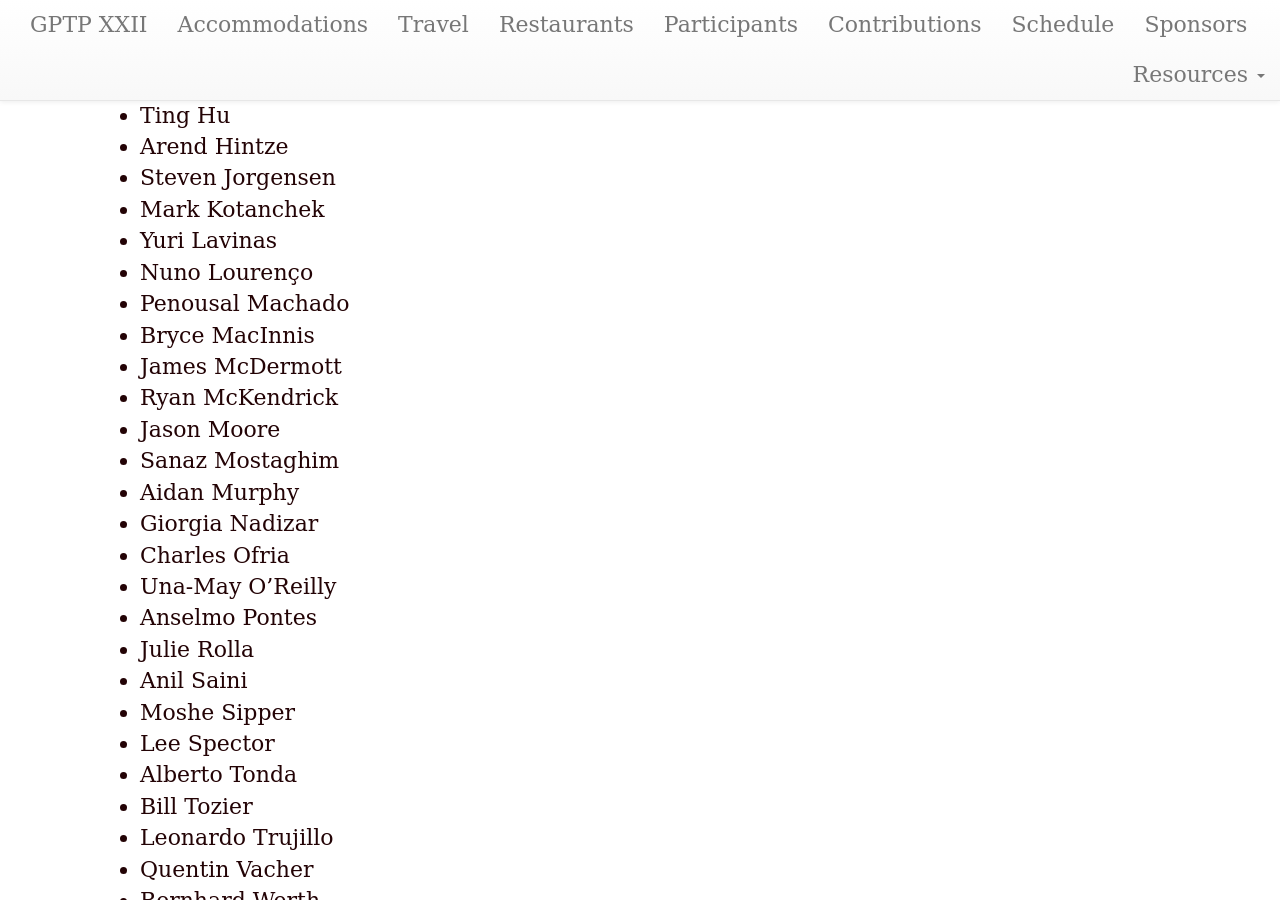
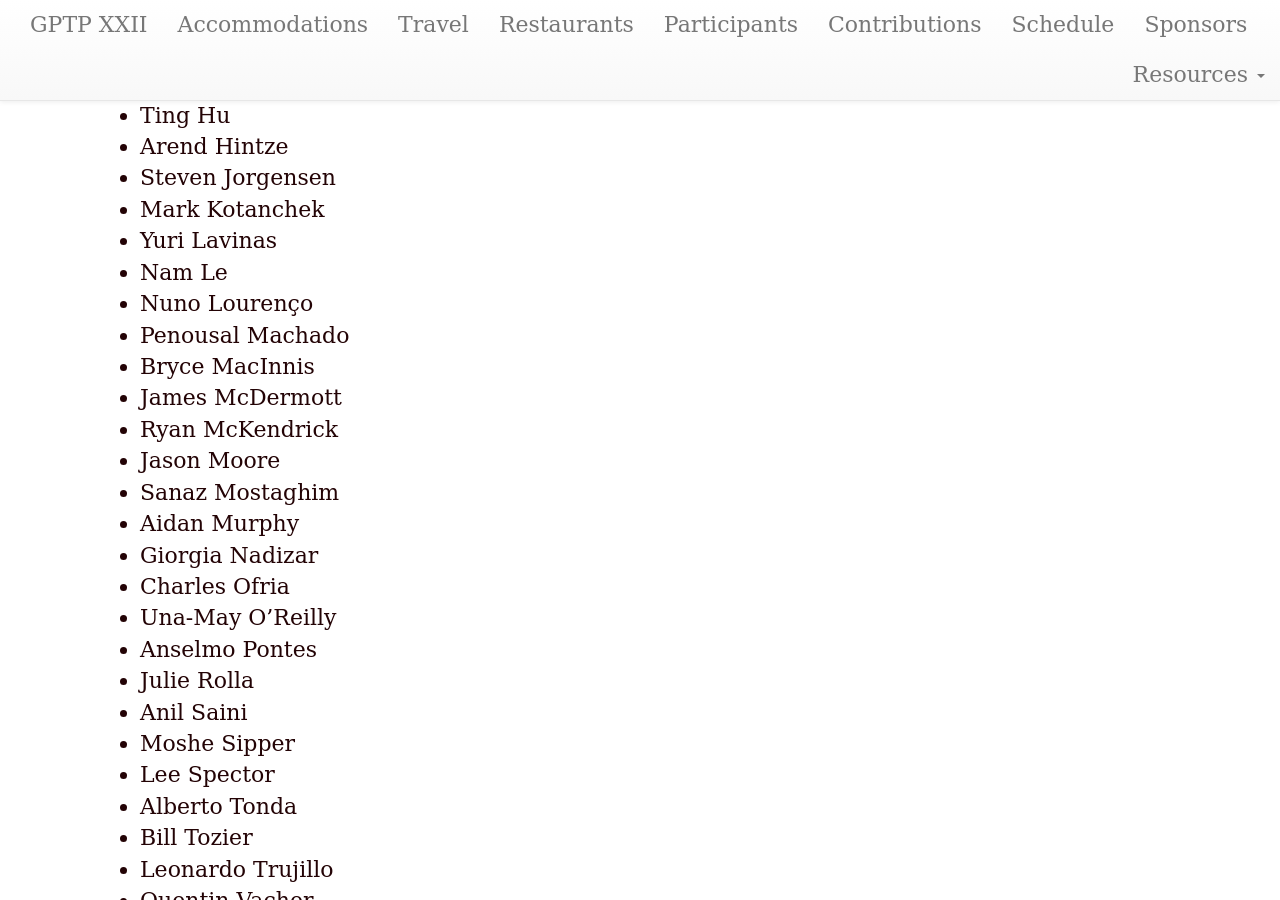
Before and after one commit to GPTP-workshop/gptp-workshop.github.io, a Jekyll site: the page built from attendees.md, in a window 1280 px wide and 900 px high, scrolled down 975 px. Built offline with Jekyll 4.4.1, drawn with Linux system fonts in a browser that asks for light colours; our own code applies the rules of GitHub Pages for plain Markdown files.

Commit message:
Add Nam Le to attendees

```diff
--- a/attendees.md
+++ b/attendees.md
@@ -34,6 +34,7 @@ year: 2025
 - Steven Jorgensen
 - Mark Kotanchek
 - Yuri Lavinas
+- Nam Le
 - Nuno Lourenço
 - Penousal Machado
 - Bryce MacInnis
```
